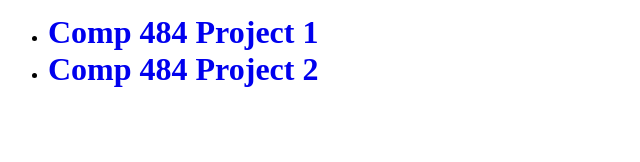
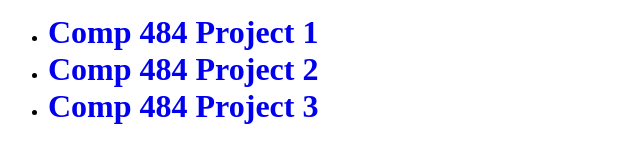
Before and after one commit to Dund0/danielsanandajwebsite, a plain HTML site: page index.html in a window 1280 px wide. Shown: the part 46-208 px from the top of the page, without its empty margins (0-640 px from the left). Drawn offline with Linux system fonts and the light colour scheme.

Commit message:
added project 3 link

```diff
--- a/index.html
+++ b/index.html
@@ -25,6 +25,9 @@
 						<li>
                             <a class="ProjectText" href="Project2/index.html">Comp 484 Project 2</a>
                         </li>
+						<li>
+                            <a class="ProjectText" href="Project3/index.html">Comp 484 Project 3</a>
+                        </li>
                     </ul>
                 </nav>
             </header>
```
